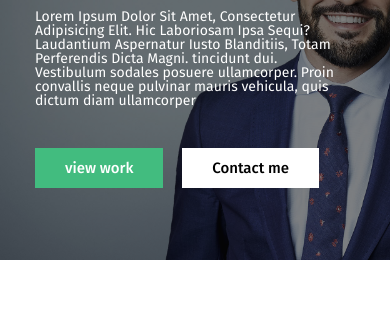
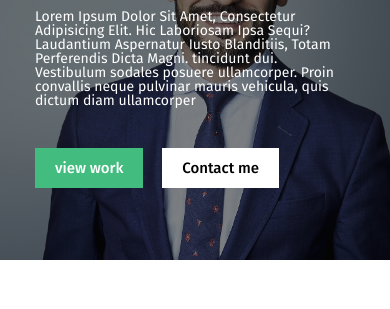
Before and after one commit to sheverda2005/example-portfolio, a plain HTML site: page index.html in a window 390 px wide. Shown: the part 259-568 px from the top of the page. Drawn offline with Linux system fonts and the light colour scheme.

Commit message:
buttons and image size

```diff
--- a/css/pageHeader.css
+++ b/css/pageHeader.css
@@ -151,3 +151,27 @@
    }
 
 }
+
+@media (max-width: 500px) {
+    .page-header-img {
+        background-position: 80%;
+    }
+}
+
+@media (max-width: 390px) {
+    .page-header-buttons-view-work {
+        padding: 0px 20px 0px 20px;
+    }
+    .page-header-buttons-contact-me {
+        padding: 0px 20px 0px 20px;
+    }
+}
+
+@media (max-width: 350px) {
+    .page-header-buttons-view-work {
+        padding: 0px 15px 0px 15px;
+    }
+    .page-header-buttons-contact-me {
+        padding: 0px 15px 0px 15px;
+    }
+}
```
